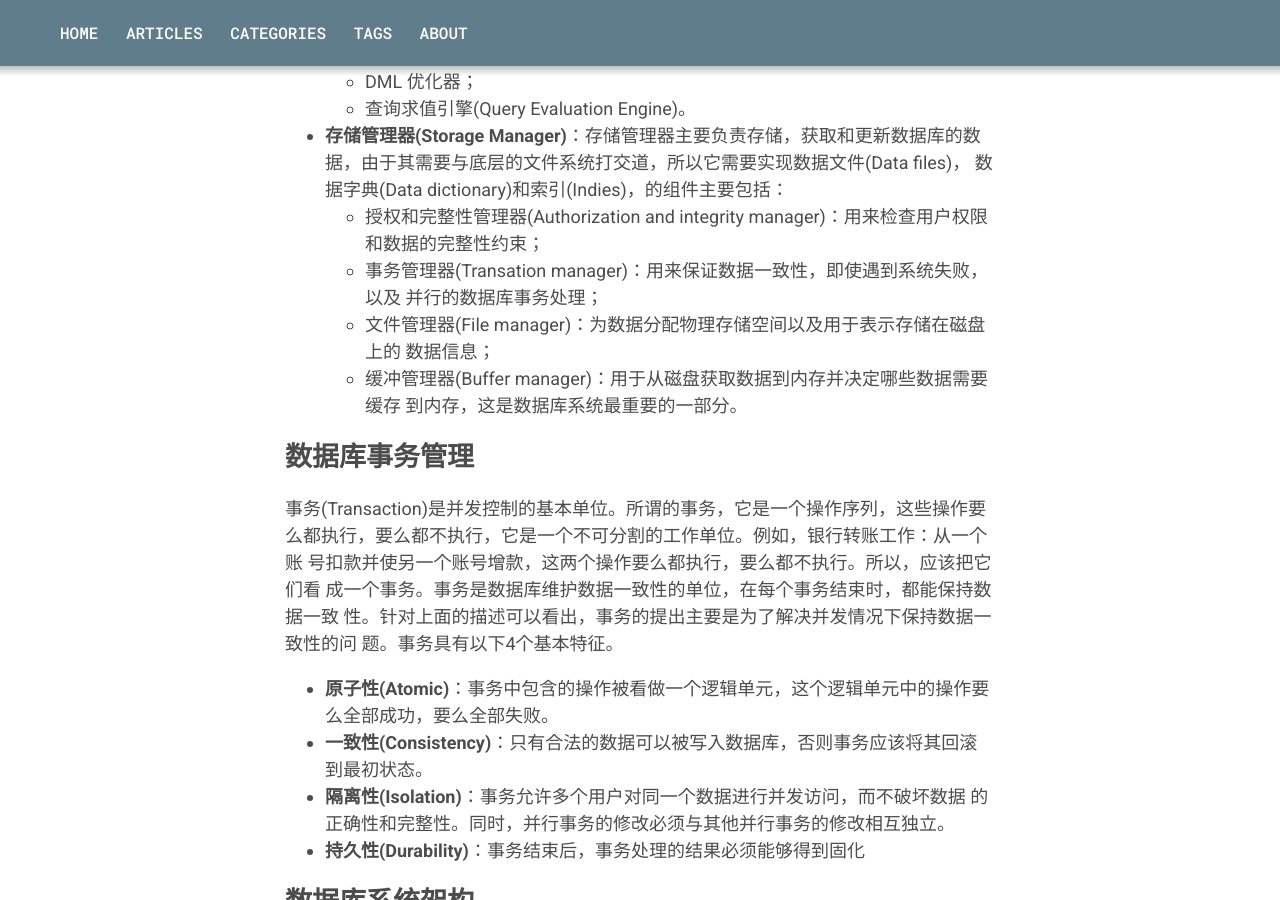
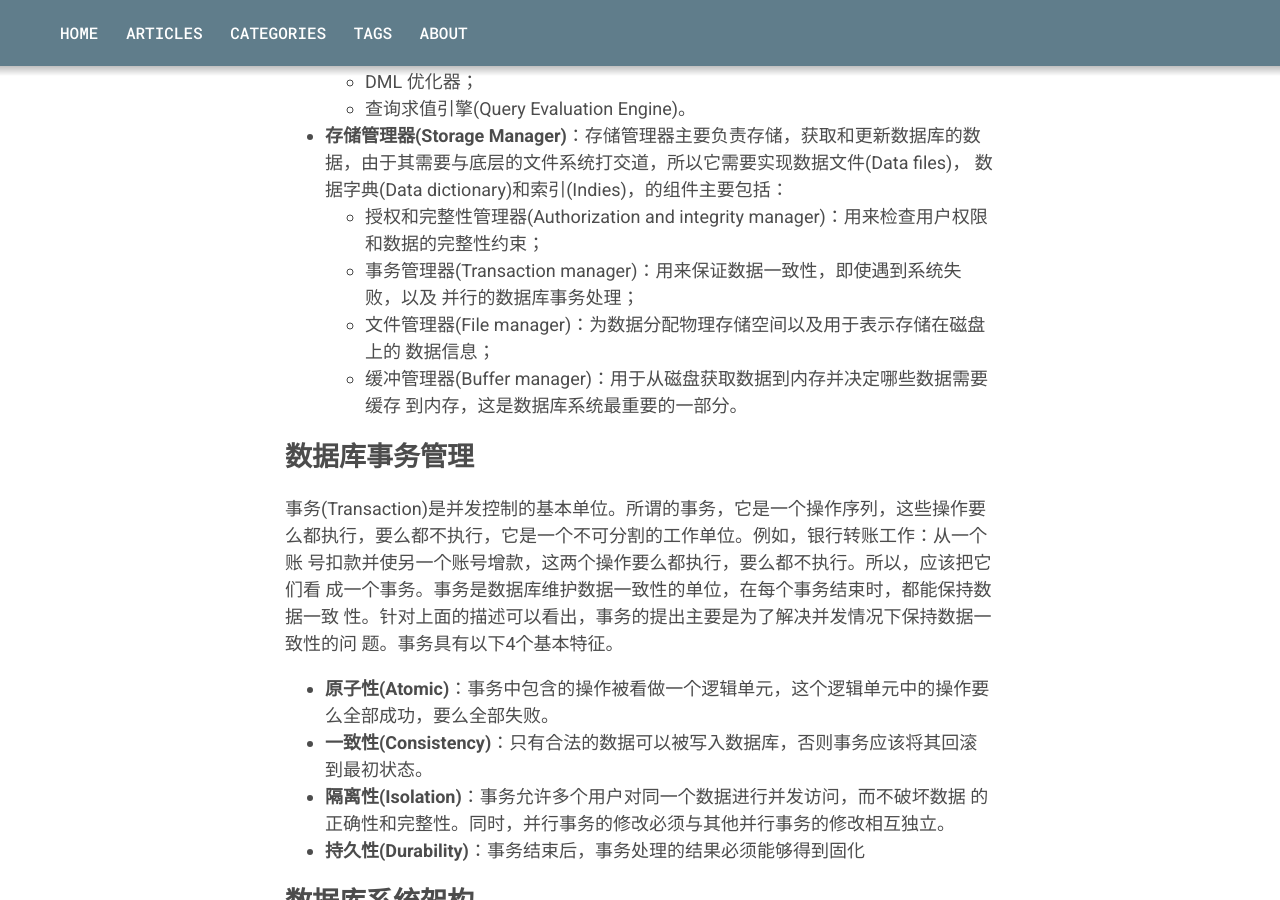
Before and after one commit to ishbguy/ishbguy.github.io, a Jekyll site: the page built from _posts/2017-09-05-DB-Concept.md, in a window 1280 px wide and 900 px high, scrolled down 1746 px. Built offline with Jekyll 4.4.1, drawn with Linux system fonts in a browser that asks for light colours.

Commit message:
Fix typo.

```diff
--- a/_posts/2017-09-05-DB-Concept.md
+++ b/_posts/2017-09-05-DB-Concept.md
@@ -64,7 +64,7 @@ tags: DB
     数据字典(Data dictionary)和索引(Indies)，的组件主要包括：
     + 授权和完整性管理器(Authorization and integrity manager)：用来检查用户权限
     和数据的完整性约束；
-    + 事务管理器(Transation manager)：用来保证数据一致性，即使遇到系统失败，以及
+    + 事务管理器(Transaction manager)：用来保证数据一致性，即使遇到系统失败，以及
     并行的数据库事务处理；
     + 文件管理器(File manager)：为数据分配物理存储空间以及用于表示存储在磁盘上的
     数据信息；
```
